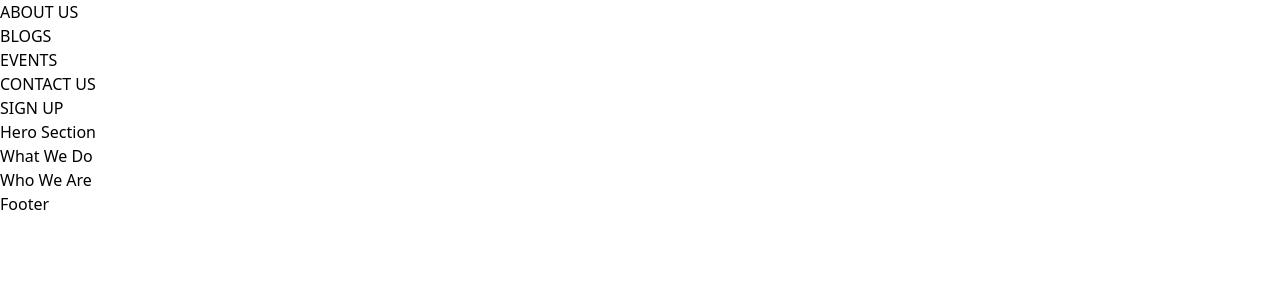
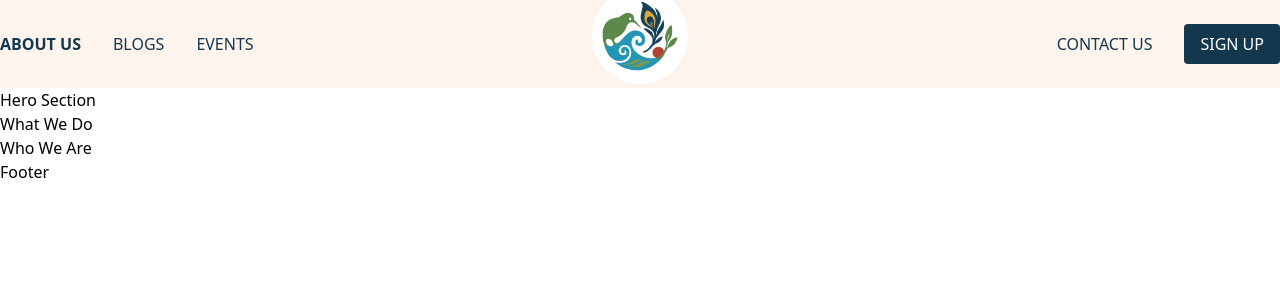
Before and after one commit to UoaWDCC/hidtreas, a Next.js app: page / in a window 1280 px wide. Shown: the top 300 px of the page. Built offline with nearby package versions, Linux system fonts and the light colour scheme.

Commit message:
finish header2

```diff
--- a/src/components/common/Header.tsx
+++ b/src/components/common/Header.tsx
@@ -1,10 +1,15 @@
+import Image from 'next/image'
+import LogoImage from '@/assets/logo.png'
+
 export default function Header() {
   return (
-    <header className="">
-      <nav>
-        <ul>
+    <header className="bg-[#FDF4ED] text-[#13384E]">
+      <nav className="relative container mx-auto flex items-center justify-between py-6">
+        <ul className="flex space-x-8 items-center">
           <li>
-            <a href="">ABOUT US</a>
+            <a href="" className="font-extrabold">
+              ABOUT US
+            </a>
           </li>
           <li>
             <a href="">BLOGS</a>
@@ -13,13 +18,15 @@ export default function Header() {
             <a href="">EVENTS</a>
           </li>
         </ul>
-        <div></div>
-        <ul>
+        <div className="absolute left-1/2 transform -translate-x-1/2 -top-3  bg-white rounded-full">
+          <Image src={LogoImage} alt="Logo" className="h-19 w-auto m-2.5" />
+        </div>
+        <ul className="flex space-x-8 items-center">
           <li>
             <a href="">CONTACT US</a>
           </li>
           <li>
-            <button>SIGN UP</button>
+            <button className="bg-[#13384E] text-white rounded px-4 py-2">SIGN UP</button>
           </li>
         </ul>
       </nav>
```
Also changed, not shown: src/assets/logo.png (added).
